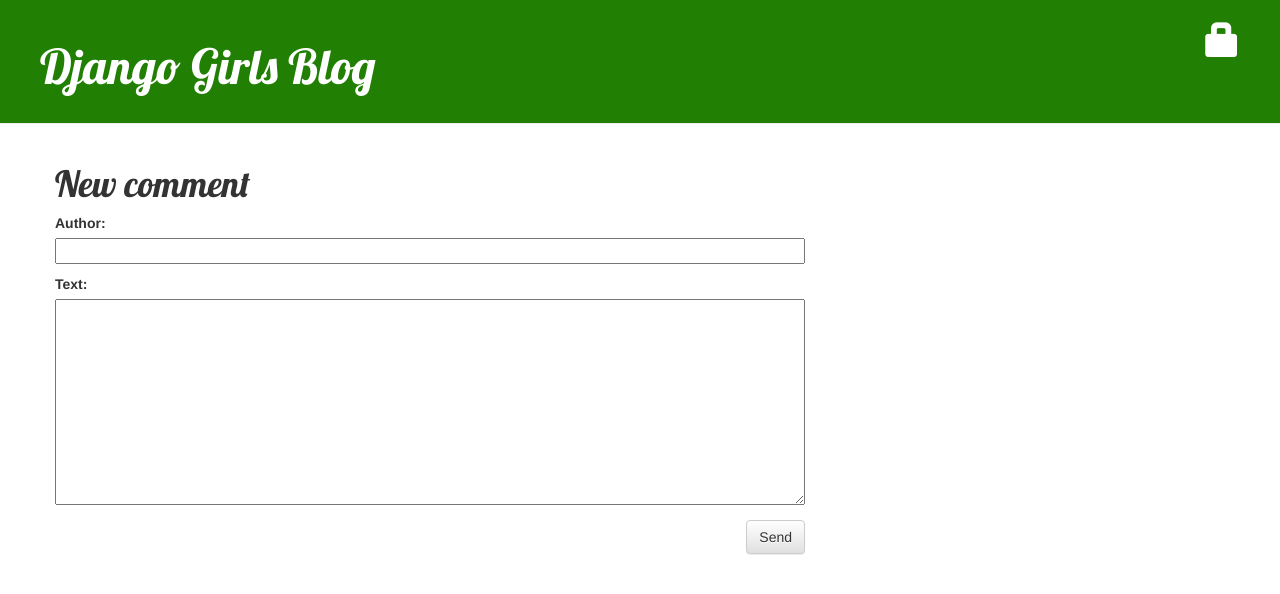
After one commit to debasishbai/django_blog, a Django app: page /post/1/comment/ in a window 1280 px wide. The commit adds this page. Shown: the top 594 px of the page. Run offline with Django 3.2, Linux system fonts and the light colour scheme; tables that the repository leaves empty hold one stand-in row (values such as "Sample post"); some libraries are stand-ins or nearby versions.

Commit message:
added comment model

```diff
--- a/blog/admin.py
+++ b/blog/admin.py
@@ -1,6 +1,7 @@
 from django.contrib import admin
-from .models import Post
+from .models import Post, Comment
 
 # Register your models here.
 
 admin.site.register(Post)
+admin.site.register(Comment)
--- a/blog/forms.py
+++ b/blog/forms.py
@@ -1,5 +1,5 @@
 from django import forms
-from .models import Post
+from .models import Post, Comment
 
 
 class PostForm(forms.ModelForm):
@@ -7,3 +7,10 @@ class PostForm(forms.ModelForm):
     class Meta:
         model = Post
         fields = ("title", "text",)
+
+
+class CommentForm(forms.ModelForm):
+
+    class Meta:
+        model = Comment
+        fields = ('author', 'text',)
--- a/blog/models.py
+++ b/blog/models.py
@@ -16,3 +16,21 @@ class Post(models.Model):
 
     def __str__(self):
         return self.title
+
+
+class Comment(models.Model):
+    post = models.ForeignKey("blog.post", related_name='comments')
+    author = models.CharField(max_length=200)
+    text = models.TextField()
+    creation_date = models.DateTimeField(default=timezone.now)
+    approved_comment = models.BooleanField(default=False)
+
+    def approve(self):
+        self.approved_comment = True
+        self.save()
+
+    def __str__(self):
+        return self.text
+
+    def approved_comments(self):
+        return self.comments.filter(approved_comment=True)
--- a/blog/static/css/blog.css
+++ b/blog/static/css/blog.css
@@ -49,3 +49,7 @@ h1, h2, h3, h4 {
 .post h1 a, .post h1 a:visited {
     color: #000000;
 }
+
+.comment {
+    margin: 20px 0px 20px 20px;
+}
--- /dev/null
+++ b/blog/templates/blog/add_comment_to_post.html
@@ -0,0 +1,9 @@
+{% extends 'blog/base.html' %}
+
+{% block content %}
+    <h1>New comment</h1>
+    <form method="POST" class="post-form">{% csrf_token %}
+        {{ form.as_p }}
+        <button type="submit" class="save btn btn-default">Send</button>
+    </form>
+{% endblock %}
--- a/blog/templates/blog/post_list.html
+++ b/blog/templates/blog/post_list.html
@@ -4,10 +4,10 @@
     {% for post in posts %}
         <div class="post">
             <div class="date">
-                <p>published: {{ post.published_date }}</p>
+                <p>Published: {{ post.published_date }}</p>
             </div>
             <h2><a href="{% url 'post_detail' pk=post.pk %}">{{ post.title }}</a></h2>
-            <!--<p>{{ post.text|linebreaksbr }}</p>-->
+            <a href="{% url 'post_detail' pk=post.pk %}">Comments: {{ post.comments.count }}</a>
         </div>
     {% endfor %}
 {% endblock %}
--- a/blog/urls.py
+++ b/blog/urls.py
@@ -10,4 +10,8 @@ urlpatterns = [
     url(r"^drafts/$", views.post_draft_list, name="post_draft_list"),
     url(r"^post/(?P<pk>\d+)/publish/$", views.post_publish, name="post_publish"),
     url(r"^post/(?P<pk>\d+)/remove/$", views.post_remove, name="post_remove"),
+    url(r'^post/(?P<pk>\d+)/comment/$', views.add_comment_to_post, name='add_comment_to_post'),
+    url(r'^comment/(?P<pk>\d+)/approve/$', views.comment_approve, name='comment_approve'),
+    url(r'^comment/(?P<pk>\d+)/remove/$', views.comment_remove, name='comment_remove'),
+
 ]
--- a/blog/views.py
+++ b/blog/views.py
@@ -1,8 +1,8 @@
 from django.shortcuts import render, get_object_or_404, redirect
 from django.utils import timezone
 from django.contrib.auth.decorators import login_required
-from .models import Post
-from .forms import PostForm
+from .models import Post, Comment
+from .forms import PostForm, CommentForm
 
 
 def post_list(request):
@@ -66,3 +66,32 @@ def post_edit(request, pk):
     else:
         form = PostForm(instance=post)
     return render(request, 'blog/post_edit.html', {'form': form})
+
+
+def add_comment_to_post(request, pk):
+    post = get_object_or_404(Post, pk=pk)
+    if request.method == "POST":
+        form = CommentForm(request.POST)
+        if form.is_valid():
+            comment = form.save(commit=False)
+            comment.post = post
+            comment.save()
+            return redirect('post_detail', pk=post.pk)
+    else:
+        form = CommentForm()
+    return render(request, 'blog/add_comment_to_post.html', {'form': form})
+
+
+@login_required
+def comment_approve(request, pk):
+    comment = get_object_or_404(Comment, pk=pk)
+    comment.approve()
+    return redirect('post_detail', pk=comment.post.pk)
+
+
+@login_required
+def comment_remove(request, pk):
+    comment = get_object_or_404(Comment, pk=pk)
+    post_pk = comment.post.pk
+    comment.delete()
+    return redirect('post_detail', pk=post_pk)
```
Also changed, not shown: blog/templates/blog/post_detail.html (+19 -0 lines), blog/migrations/0003_comment.py (added).
